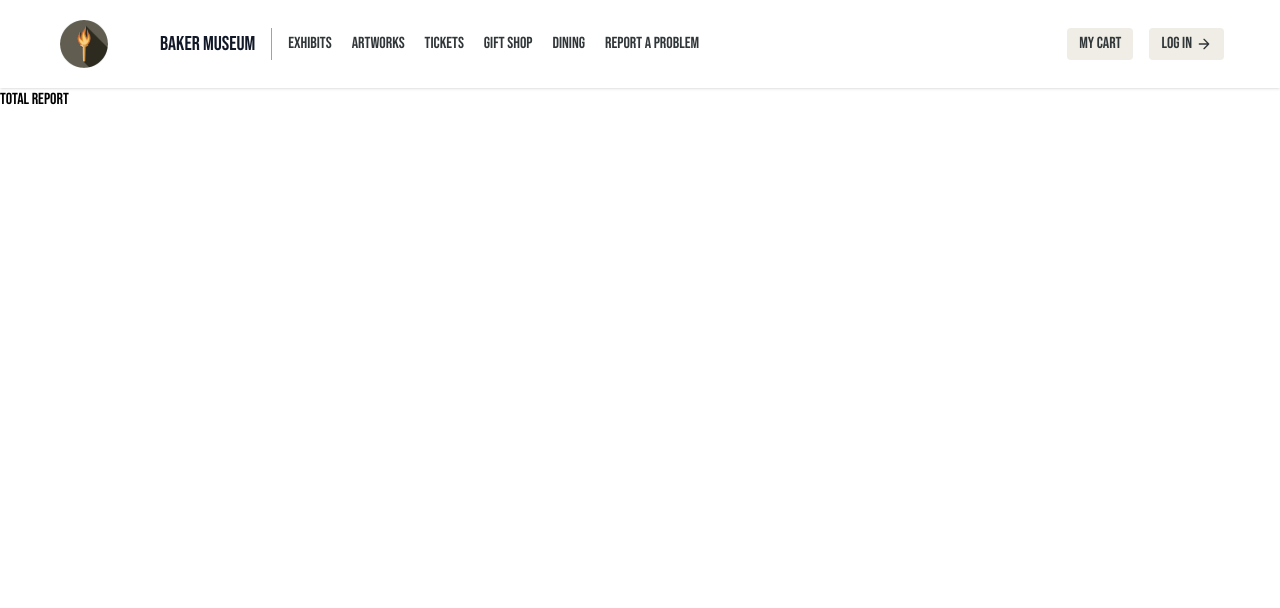
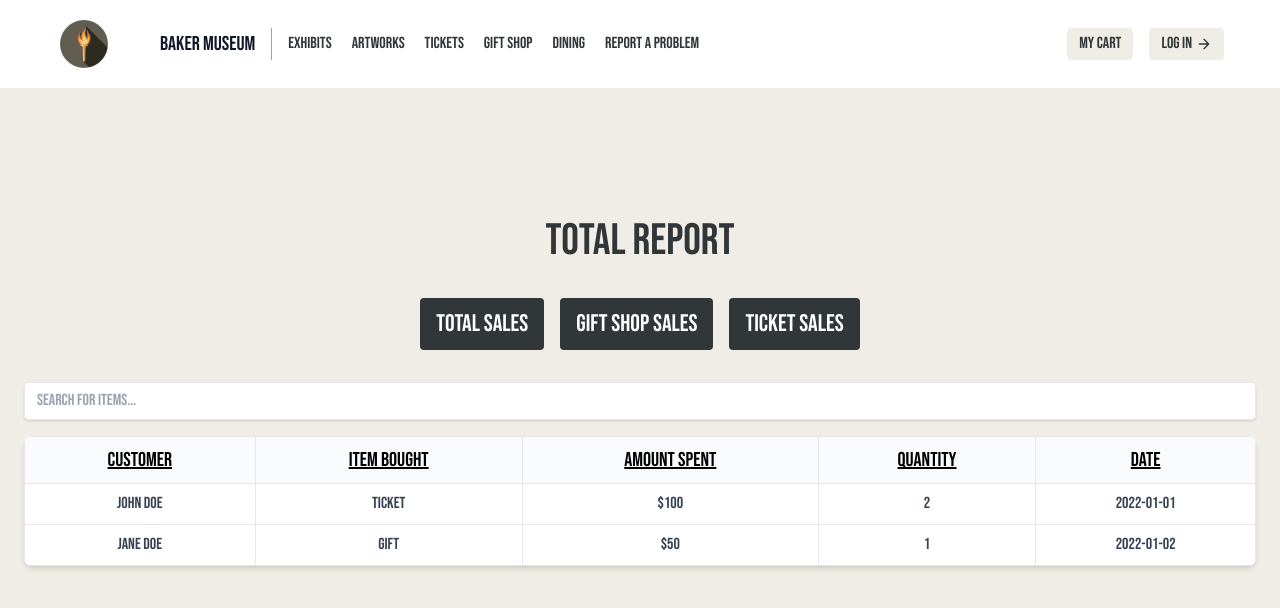
Before and after one commit to Ashishjob/museuma, a React (Create React App) app in the folder museuma/: page /admin/total-report in a window 1280 px wide. Shown: the top 608 px of the page. Built offline with nearby package versions, Linux system fonts and the light colour scheme.

Commit message:
feat: add sales reports

```diff
--- a/museuma/src/App.jsx
+++ b/museuma/src/App.jsx
@@ -12,8 +12,6 @@ import Dining from "./pages/dining";
 import Complaints from "./pages/complaints";
 import Artworks from "./pages/artworks";
 import ManageEmployees from "./adminPages/manageEmployees";
-import TicketReport from "./adminPages/ticketReport";
-import GiftshopReport from "./adminPages/giftshopReport";
 import TotalReport from "./adminPages/totalReport";
 import ManageExhibit from "./adminPages/manageExhibits";
 import ManageArtwork from "./adminPages/manageArtworks";
@@ -30,8 +28,6 @@ function App() {
         <Route path="/artworks" element={<Artworks />} />
         <Route path="/admin" element={<AdminHome />} />
         <Route path="/admin/manage-employees" element={<ManageEmployees />} />
-        <Route path="/admin/ticket-report" element={<TicketReport />} />
-        <Route path="/admin/giftshop-report" element={<GiftshopReport />} />
         <Route path="/admin/total-report" element={<TotalReport />} />
         <Route path="/admin/manage-exhibits" element={<ManageExhibit />} />
         <Route path="/admin/manage-artworks" element={<ManageArtwork />} />
--- a/museuma/src/adminPages/Home.jsx
+++ b/museuma/src/adminPages/Home.jsx
@@ -17,8 +17,6 @@ const AdminHome = () => {
                         </h3>
                         <div className="flex flex-col tracking-wide">
                             <a href="/admin/manage-employees"><button onClick={() => console.log('Manage Employees')} className="admin-button">Manage Employees</button></a>
-                            <a href="/admin/ticket-report"><button onClick={() => console.log('View Ticket Sales Reports')} className="admin-button">View Ticket Sales Reports</button></a>
-                            <a href="/admin/giftshop-report"><button onClick={() => console.log('View Gift Shop Sales Reports')} className="admin-button">View Gift Shop Sales Reports</button></a>
                             <a href="/admin/total-report"><button onClick={() => console.log('View Total Sale Reports')} className="admin-button">View Total Sale Reports</button></a>
                             <a href="/admin/manage-exhibits"><button onClick={() => console.log('Manage Exhibits')} className="admin-button">Manage Exhibits</button></a>
                             <a href="/admin/manage-artworks"><button onClick={() => console.log('Manage Artworks')} className="admin-button">Manage Artworks</button></a>
--- a/museuma/src/adminPages/giftshopReport.jsx
+++ /dev/null
@@ -1,9 +0,0 @@
-function GiftshopReport() {
-    return (
-      <div>
-        <h1>Giftshop Report</h1>
-      </div>
-    );
-  }
-
-  export default GiftshopReport;
--- a/museuma/src/adminPages/manageEmployees.jsx
+++ b/museuma/src/adminPages/manageEmployees.jsx
@@ -101,26 +101,26 @@ const ManageEmployees = () => {
     <main className="h-screen bg-[#EFEDE5] w-screen flex justify-center">
       <div className="container mx-auto p-6">
         <Link to="/admin" className="top-4 -ml-24 text-lg text-[#313639] hover:text-[#C0BAA4]">&lt; Back</Link>
-        <h1 className="text-3xl text-center mb-6 mt-24 text-[#313639]">Employee Management</h1>
+        <h1 className="text-4xl text-center mb-6 mt-24 text-[#313639]">Employee Management</h1>
 
         <ul className="divide-y divide-gray-300 mb-6">
           {employees.map((employee) => (
             <li key={employee.id} className="py-4 flex">
               <div className="flex flex-col">
-                <span className="font-semibold">{`${employee.FirstName} ${employee.LastName}`}</span>
-                <span className="text-sm">{employee.Email}</span>
+                <span className="text-2xl">{`${employee.FirstName} ${employee.LastName}`}</span>
+                <span className="text-xl">{employee.Email}</span>
               </div>
               <div className="ml-auto flex">
                 <button
                   onClick={() => editEmployee(employee)}
                   className="mr-2"
                 >
-                  <FaEdit className="hover:text-[#C0BAA4]" />
+                  <FaEdit className="hover:text-[#C0BAA4] text-2xl" />
                 </button>
                 <button
                   onClick={() => deleteEmployee(employee)}
                 >
-                  <FaTrash className="hover:text-[#C0BAA4]" />
+                  <FaTrash className="hover:text-[#C0BAA4] text-2xl" />
                 </button>
               </div>
             </li>
@@ -129,7 +129,7 @@ const ManageEmployees = () => {
 
         <button
           onClick={toggleAddForm}
-          className="text-2xl mb-4 hover:text-[#C0BAA4]"
+          className="text-3xl mb-4 hover:text-[#C0BAA4]"
         >
           {showAddForm ? "Cancel" : "Add Employee"}
         </button>
@@ -182,8 +182,8 @@ const ManageEmployees = () => {
 
         {showEditForm && selectedEmployee && (
           <div className="fixed top-0 left-0 h-full w-full flex items-center justify-center bg-gray-800 bg-opacity-50">
-            <div className="bg-white p-6 rounded-md">
-              <h2 className="text-xl font-semibold mb-4">Edit Employee</h2>
+            <div className="bg-white p-6 rounded-md w-1/3">
+              <h2 className="text-2xl mb-4">Edit Employee</h2>
               <form onSubmit={handleEditSubmit}>
                 <div className="mb-4">
                   <label htmlFor="firstName" className="block text-sm font-medium text-gray-700">First Name</label>
@@ -220,7 +220,7 @@ const ManageEmployees = () => {
                 </div>
                 <div className="flex justify-end">
                   <button type="button" onClick={() => setShowEditForm(false)} className="mr-2 px-4 py-2 bg-gray-300 text-gray-800 rounded-md hover:bg-gray-400">Cancel</button>
-                  <button type="submit" className="px-4 py-2 bg-blue-600 text-white rounded-md hover:bg-blue-700">Save Changes</button>
+                  <button type="submit" className="px-4 py-2 bg-[#313639] hover:bg-[#C0BAA4] text-white rounded-md">Save Changes</button>
                 </div>
               </form>
             </div>
--- a/museuma/src/adminPages/ticketReport.jsx
+++ /dev/null
@@ -1,9 +0,0 @@
-function TicketReport() {
-    return (
-      <div>
-        <h1>Ticket Report</h1>
-      </div>
-    );
-  }
-
-  export default TicketReport;
--- a/museuma/src/adminPages/totalReport.jsx
+++ b/museuma/src/adminPages/totalReport.jsx
@@ -1,9 +1,69 @@
+import React, { useState, useEffect } from 'react';
+import '../App.css';
+import '../index.css';
+
 function TotalReport() {
-    return (
-      <div>
-        <h1>Total Report</h1>
+  const [salesData, setSalesData] = useState(null);
+  const [filter, setFilter] = useState('totalSales');
+  const [searchTerm, setSearchTerm] = useState('');
+
+  useEffect(() => {
+    fetchSalesData();
+  }, []);
+
+  const fetchSalesData = async () => {
+    const data = [
+      { id: 1, customer: 'John Doe', item: 'Ticket', amount: 100, quantity: 2, date: '2022-01-01', category: 'Ticket' },
+      { id: 2, customer: 'Jane Doe', item: 'Gift', amount: 50, quantity: 1, date: '2022-01-02', category: 'Gift Shop' },
+    ];
+    setSalesData(data);
+  };
+
+  const filteredData = salesData?.filter((sale) => {
+    if (filter === 'totalSales' && sale.item.toLowerCase().includes(searchTerm.toLowerCase())) return true;
+    if (filter === 'giftShopSales' && sale.category === 'Gift Shop' && sale.item.toLowerCase().includes(searchTerm.toLowerCase())) return true;
+    if (filter === 'ticketSales' && sale.category === 'Ticket' && sale.item.toLowerCase().includes(searchTerm.toLowerCase())) return true;
+  });
+
+  return (
+    <main className="h-screen bg-[#EFEDE5] w-screen flex justify-center">
+      <div className="container mx-auto p-6">
+        <h1 className="text-4xl text-center mb-6 mt-24 text-[#313639]">Total Report</h1>
+        <div className="mb-4 flex justify-center space-x-4">
+          <button onClick={() => setFilter('totalSales')} className="text-2xl mb-4 bg-[#313639] hover:bg-[#C0BAA4] text-white py-2 px-4 rounded">Total Sales</button>
+          <button onClick={() => setFilter('giftShopSales')} className="text-2xl mb-4 bg-[#313639] hover:bg-[#C0BAA4] text-white py-2 px-4 rounded">Gift Shop Sales</button>
+          <button onClick={() => setFilter('ticketSales')} className="text-2xl mb-4 bg-[#313639] hover:bg-[#C0BAA4] text-white py-2 px-4 rounded">Ticket Sales</button>
+        </div>
+        <div className="mb-4 flex justify-center">
+          <input type="text" value={searchTerm} onChange={(e) => setSearchTerm(e.target.value)} placeholder="Search for items..." className="shadow appearance-none border rounded w-full py-2 px-3 text-gray-700 leading-tight focus:outline-none focus:shadow-outline" />
+        </div>
+        {filteredData && (
+          <table className="divide-y divide-gray-300 mb-6 w-full text-center mx-auto bg-white shadow-md rounded-lg overflow-hidden">
+            <thead className="bg-gray-50">
+              <tr>
+                <th className="px-4 py-2 font-medium text-xl underline border">Customer</th>
+                <th className="px-4 py-2 font-medium text-xl underline border">Item Bought</th>
+                <th className="px-4 py-2 font-medium text-xl underline border">Amount Spent</th>
+                <th className="px-4 py-2 font-medium text-xl underline border">Quantity</th>
+                <th className="px-4 py-2 font-medium text-xl underline border">Date</th>
+              </tr>
+            </thead>
+            <tbody>
+              {filteredData.map((sale) => (
+                <tr key={sale.id} className="text-gray-700">
+                  <td className="px-4 py-2 border">{sale.customer}</td>
+                  <td className="px-4 py-2 border">{sale.item}</td>
+                  <td className="px-4 py-2 border">${sale.amount}</td>
+                  <td className="px-4 py-2 border">{sale.quantity}</td>
+                  <td className="px-4 py-2 border">{sale.date}</td>
+                </tr>
+              ))}
+            </tbody>
+          </table>
+        )}
       </div>
-    );
-  }
+    </main>
+  );
+}
 
-  export default TotalReport;
+export default TotalReport;
```
